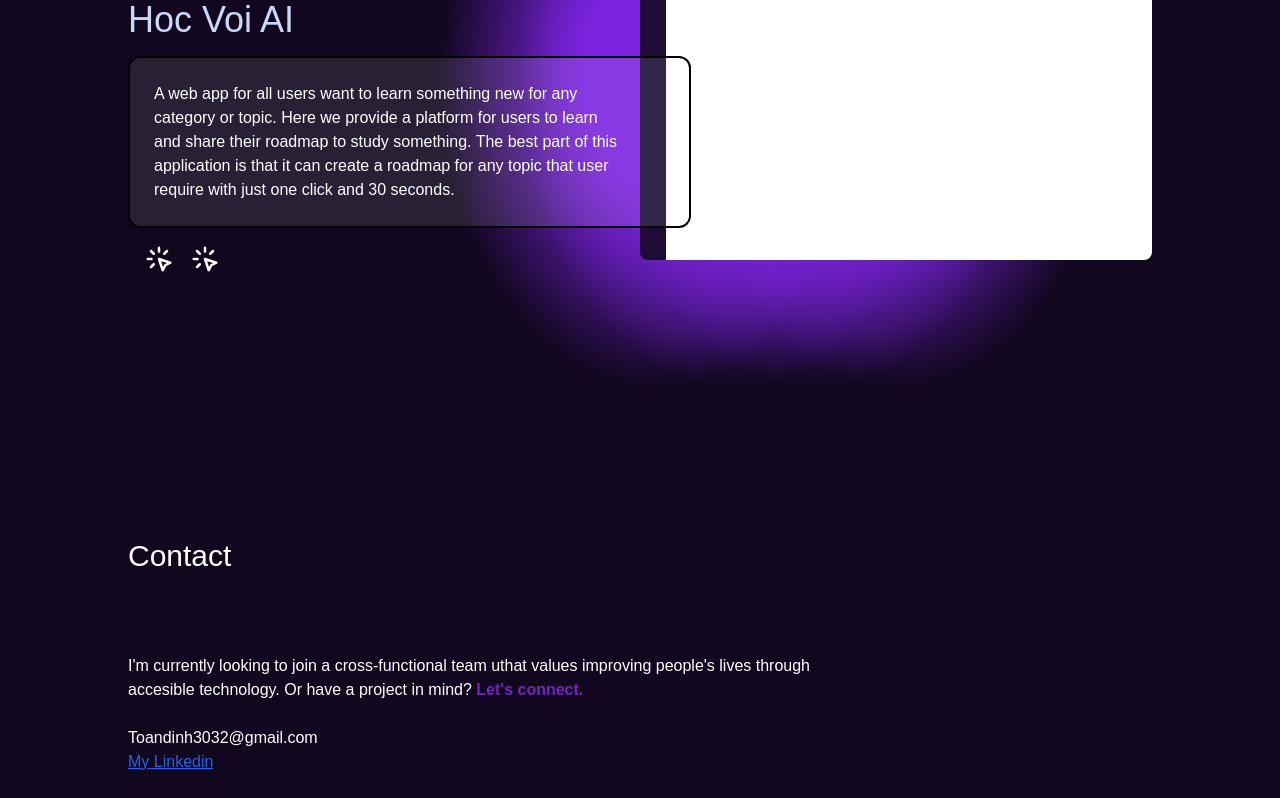
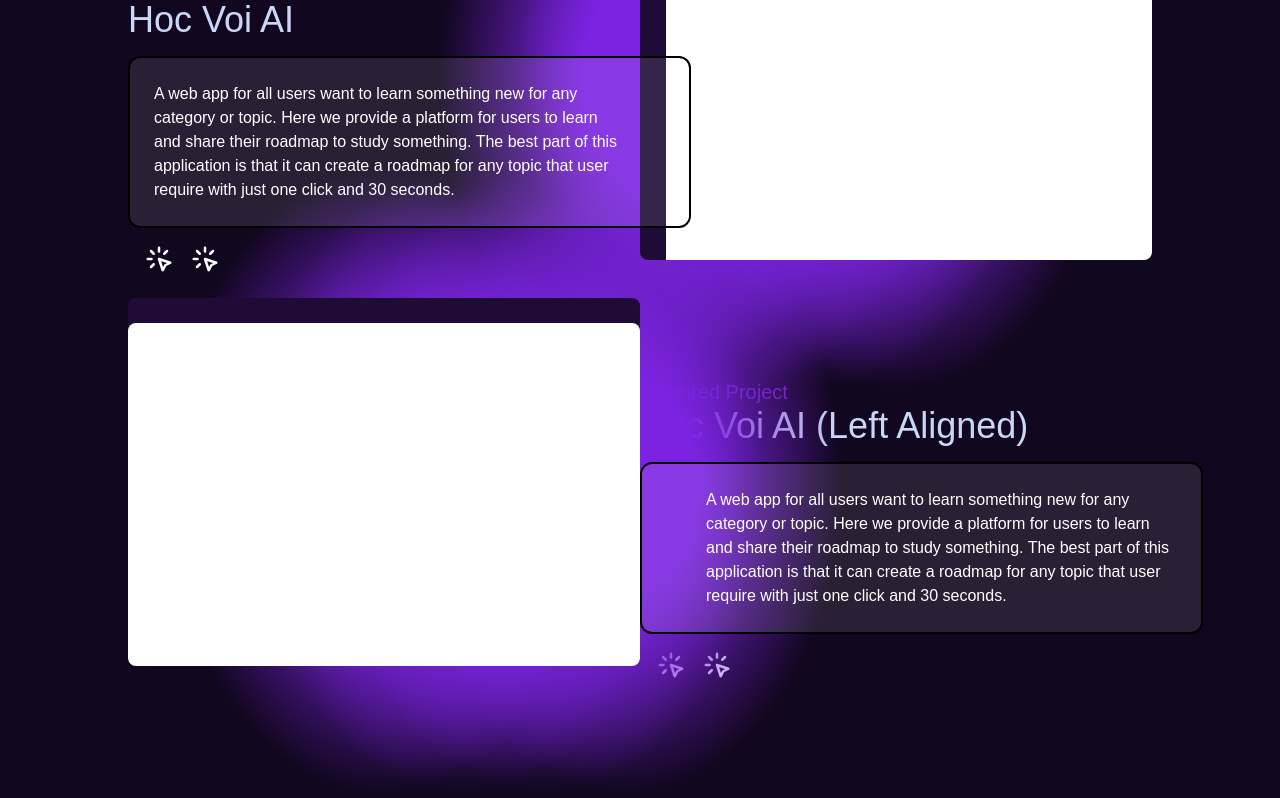
Before and after one commit to ToanG1/DVT-Portfolio, a Next.js app: page / in a window 1280 px wide. Shown: the part 2577-3375 px from the top of the page. Built offline with nearby package versions, Linux system fonts and the light colour scheme; a web font is replaced by a local one.

Commit message:
add new project

```diff
--- a/src/app/page.tsx
+++ b/src/app/page.tsx
@@ -145,6 +145,38 @@ export default function Home() {
             </div>
           </div>
         </div>
+        <div id="project2" className="block xl:flex xl:flex-row-reverse xl:relative">
+          <div className="w-full xl:w-1/2 mt-20 xl:ml-auto">
+            <span className="text-purple-1 text-base xl:text-xl">
+              Featured Project
+            </span>
+            <h3 className="text-txt-secondary text-2xl xl:text-4xl">
+              Hoc Voi AI (Left Aligned)
+            </h3>
+            <div className="xl:w-[110%] text-xs xl:text-base text-txt-primary border-2 border-black p-6 xl:pl-16 bg-white/[.1] rounded-xl my-4 relative z-20">
+              A web app for all users want to learn something new for any
+              category or topic. Here we provide a platform for users to learn
+              and share their roadmap to study something. The best part of this
+              application is that it can create a roadmap for any topic that
+              user require with just one click and 30 seconds.
+            </div>
+            <div className="flex mb-6">
+              <TbClick size={30} className="mx-4" />
+              <TbClick size={30} />
+            </div>
+
+            <div className="w-full xl:w-1/2 relative xl:absolute top-0 left-0 h-[23rem]">
+              <div className="hidden xl:block bg-radial-2 h-[200%] w-full absolute -top-1/2 -right-60 z-0"></div>
+              <div className="hidden xl:block bg-radial-2 h-[200%] w-full absolute -top-1/2 -right-40 z-0"></div>
+              <div className="hidden xl:block bg-radial-2 h-[200%] w-full absolute -top-1/2 -right-20 z-0"></div>
+              <div className="hidden xl:block bg-radial-2 h-[200%] w-full absolute -top-1/2 -right-0 z-0"></div>
+
+              <div className="bg-purple-6 h-full w-full absolute top-0 left-0 z-10 rounded-lg overflow-hidden">
+                <div className="bg-white h-full w-full mt-[5%] mr-[5%] mx-auto rounded-lg"></div>
+              </div>
+            </div>
+          </div>
+        </div>
       </div>
       <div id="contacts" className="w-full md:w-2/3">
         <h3 className="text-xl xl:text-3xl my-10 md:my-20">Contact</h3>
```
